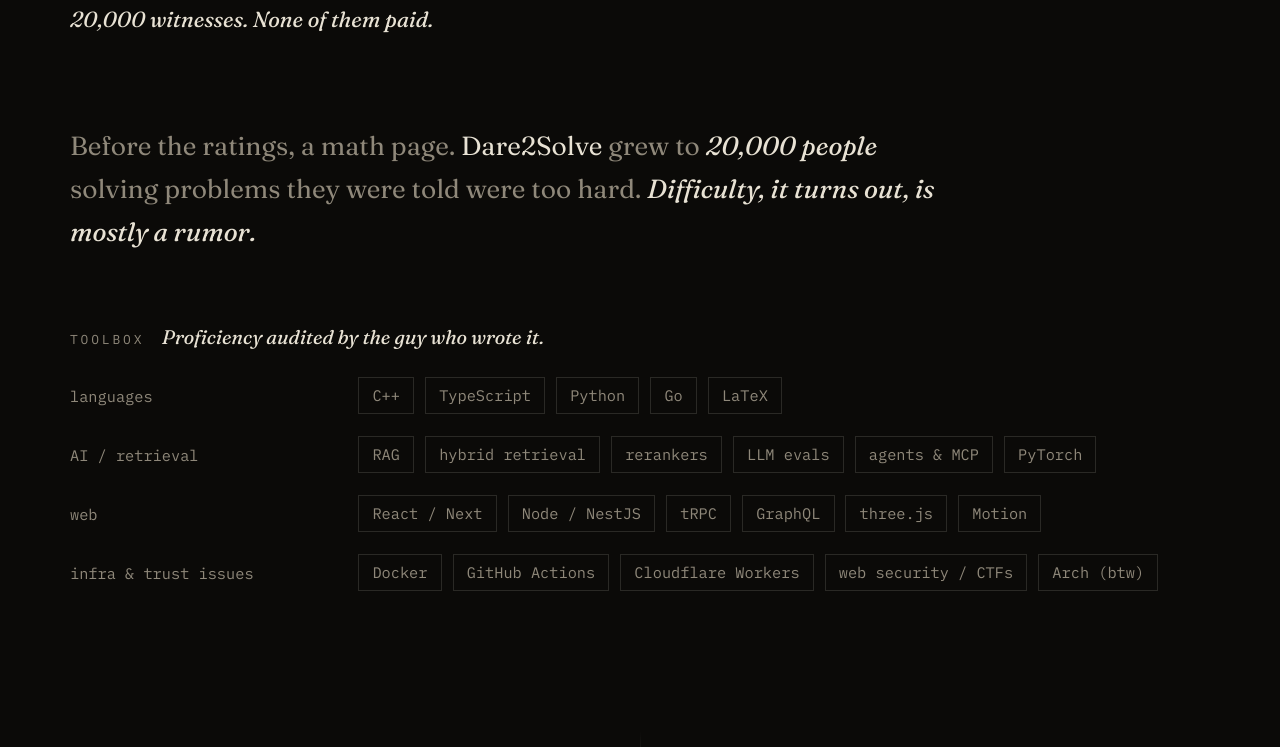
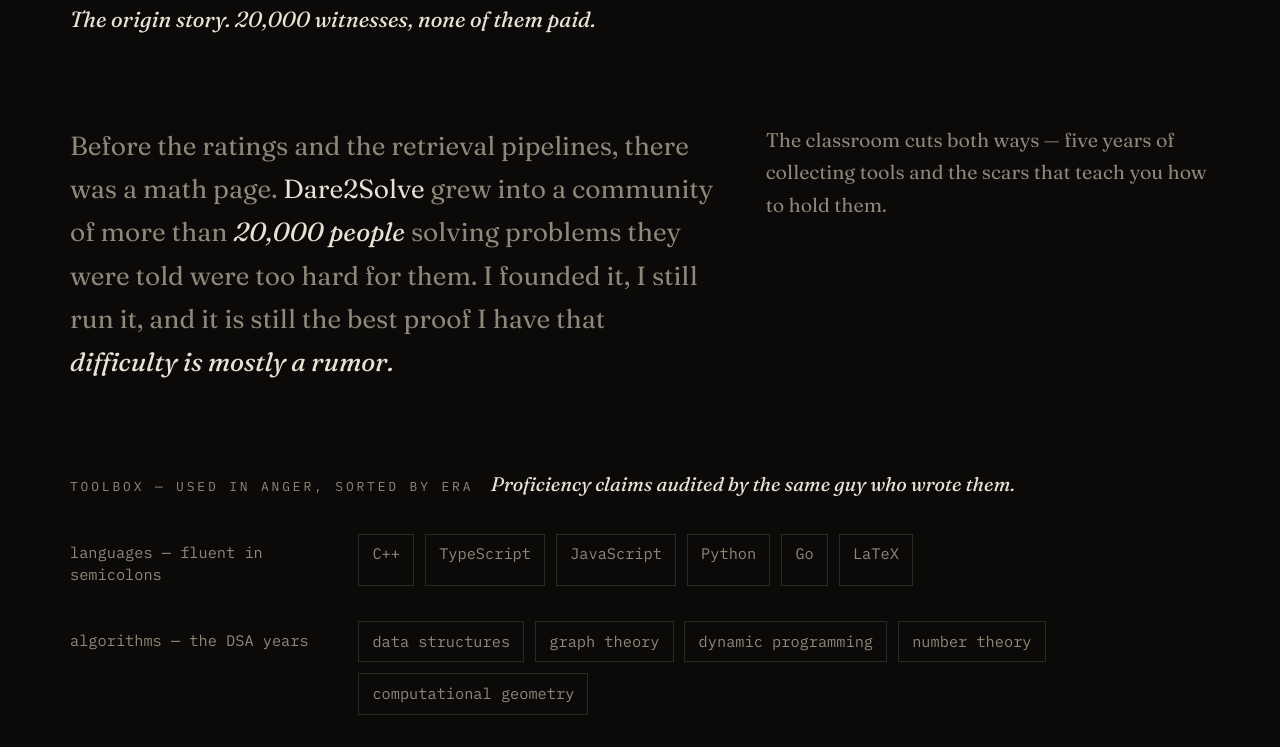
Before and after one commit to JayPokale/modern-portfolio, a Next.js app: page / in a window 1280 px wide. Shown: the part 7440-8187 px from the top of the page. Built offline with nearby package versions, Linux system fonts and the light colour scheme; no server answers.

Commit message:
Restore the fuller origin section
Brings back the original Dare2Solve paragraph, the classroom aside and the full era-sorted toolbox; punchlines keep the new quip style.

```diff
--- a/src/components/Classroom.tsx
+++ b/src/components/Classroom.tsx
@@ -7,14 +7,15 @@
   <section id="origin" className="px-5 sm:px-10 lg:px-16 max-w-[1400px] mx-auto mt-32 sm:mt-48">
     <SectionHead
       numeral="05"
-      kicker="§5 · The origin story"
+      kicker="§5 · Solution, part four"
       title="Where it all began."
-      note="20,000 witnesses. None of them paid."
+      note="The origin story. 20,000 witnesses, none of them paid."
     />
 
-    <Reveal>
-      <p className="prose-serif text-xl sm:text-2xl text-dim max-w-[52ch]">
-        Before the ratings, a math page.{" "}
+    <div className="grid gap-12 lg:grid-cols-12">
+      <Reveal className="lg:col-span-7">
+        <p className="prose-serif text-xl sm:text-2xl text-dim max-w-[56ch]">
+          Before the ratings and the retrieval pipelines, there was a math page.{" "}
           <a
             href="https://dare2solve.vercel.app"
             target="_blank"
@@ -23,27 +24,39 @@
           >
             Dare2Solve
           </a>{" "}
-        grew to <em className="display-italic text-bone">20,000 people</em>{" "}
-        solving problems they were told were too hard.{" "}
-        <span className="quip">Difficulty, it turns out, is mostly a rumor.</span>
+          grew into a community of more than{" "}
+          <em className="display-italic text-bone">20,000 people</em> solving
+          problems they were told were too hard for them. I founded it, I still
+          run it, and it is still the best proof I have that{" "}
+          <span className="quip">difficulty is mostly a rumor.</span>
         </p>
       </Reveal>
 
-    <Reveal className="mt-16">
+      <Reveal delay={0.15} className="lg:col-span-5">
+        <p className="prose-serif text-lg text-dim">
+          The classroom cuts both ways — five years of collecting tools and the
+          scars that teach you how to hold them.
+        </p>
+      </Reveal>
+    </div>
+
+    <Reveal className="mt-16 sm:mt-20">
       <Caption
-        label="toolbox"
-        quip="Proficiency audited by the guy who wrote it."
-        className="mb-6"
+        label="toolbox — used in anger, sorted by era"
+        quip="Proficiency claims audited by the same guy who wrote them."
+        className="mb-8"
       />
-      <div className="space-y-5">
+      <div className="space-y-8">
         {toolbox.map((g) => (
           <div key={g.group} className="grid gap-3 lg:grid-cols-12">
-            <p className="font-mono text-sm text-dim lg:col-span-3 pt-2">{g.group}</p>
+            <p className="font-mono text-sm text-dim lg:col-span-3 pt-2">
+              {g.group}
+            </p>
             <ul className="flex flex-wrap gap-2.5 lg:col-span-9">
               {g.items.map((t) => (
                 <li
                   key={t}
-                  className="font-mono text-sm text-dim border rule border-solid px-3 py-1.5 hover:text-ember hover:border-ember transition-colors duration-300 cursor-default"
+                  className="font-mono text-sm text-dim border rule border-solid px-3 py-2 hover:text-ember hover:border-ember transition-colors duration-300 cursor-default"
                 >
                   {t}
                 </li>
--- a/src/data.ts
+++ b/src/data.ts
@@ -174,19 +174,57 @@
 
 export const toolbox: { group: string; items: string[] }[] = [
   {
-    group: "languages",
-    items: ["C++", "TypeScript", "Python", "Go", "LaTeX"],
+    group: "languages — fluent in semicolons",
+    items: ["C++", "TypeScript", "JavaScript", "Python", "Go", "LaTeX"],
   },
   {
-    group: "AI / retrieval",
-    items: ["RAG", "hybrid retrieval", "rerankers", "LLM evals", "agents & MCP", "PyTorch"],
+    group: "algorithms — the DSA years",
+    items: [
+      "data structures",
+      "graph theory",
+      "dynamic programming",
+      "number theory",
+      "computational geometry",
+    ],
   },
   {
-    group: "web",
-    items: ["React / Next", "Node / NestJS", "tRPC", "GraphQL", "three.js", "Motion"],
+    group: "AI / retrieval — the thesis arc",
+    items: [
+      "RAG pipelines",
+      "hybrid retrieval (BM25 ⊕ dense)",
+      "cross-encoder reranking",
+      "LLM evals & judges",
+      "multi-agent systems",
+      "MCP",
+      "PyTorch",
+      "NLP",
+    ],
   },
   {
-    group: "infra & trust issues",
-    items: ["Docker", "GitHub Actions", "Cloudflare Workers", "web security / CTFs", "Arch (btw)"],
+    group: "web — the rent payers",
+    items: [
+      "React / Next",
+      "SolidJS",
+      "Node / NestJS",
+      "tRPC",
+      "GraphQL",
+      "Tailwind",
+      "three.js",
+      "GSAP / Motion",
+    ],
+  },
+  {
+    group: "infra & security — trust issues, professionally applied",
+    items: [
+      "MongoDB",
+      "MySQL",
+      "Docker",
+      "GitHub Actions",
+      "Cloudflare Workers",
+      "Vercel",
+      "web security / CTFs",
+      "network security",
+      "Arch Linux (btw)",
+    ],
   },
 ];
```
Lines whose indentation alone changed are shown as unchanged.
